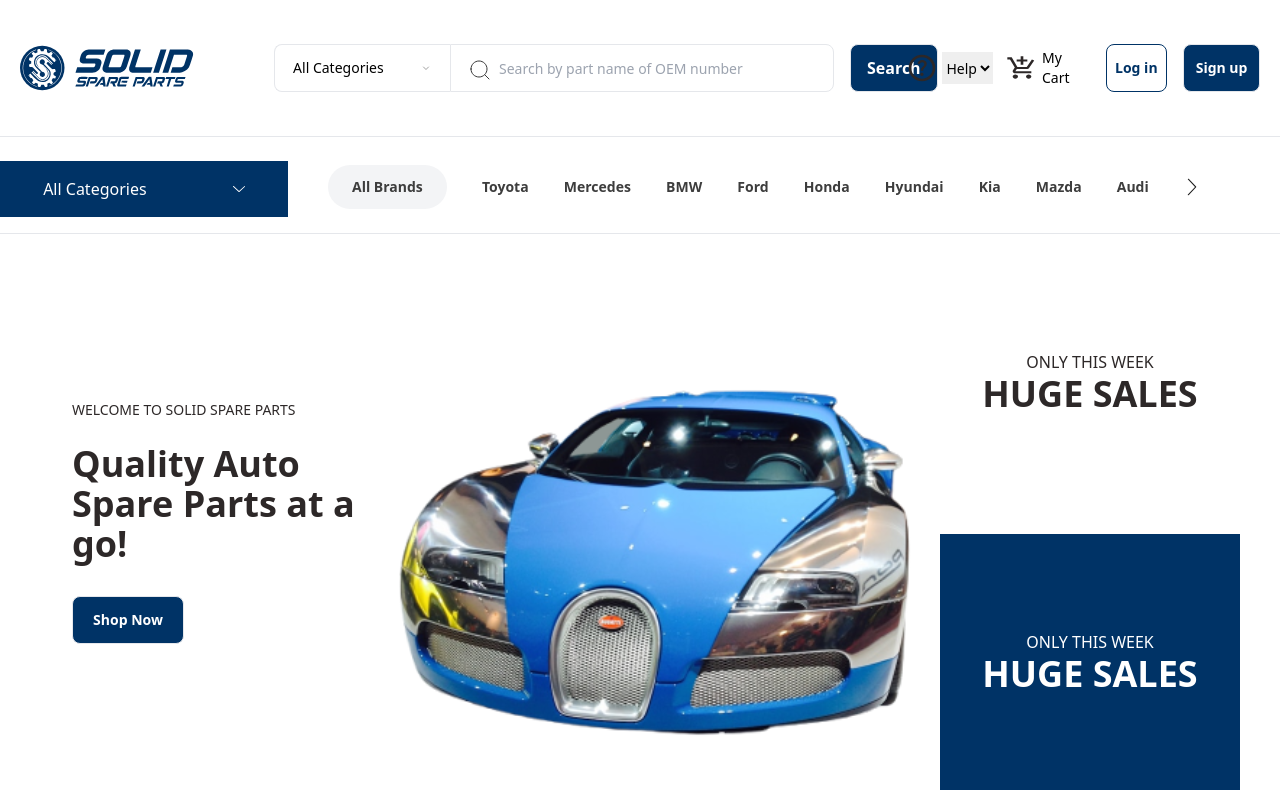
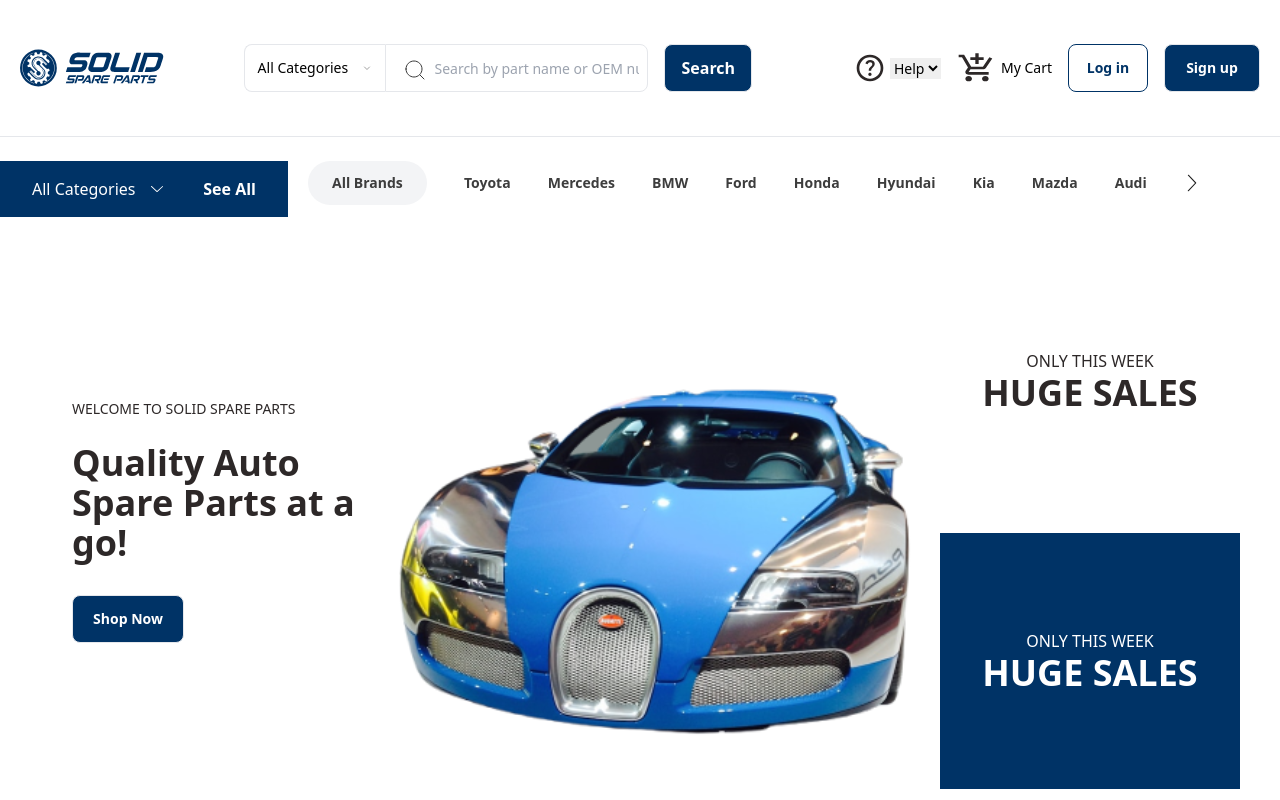
Before and after one commit to Na8aN-web/solid-fe, a React (Create React App) app: page /home in a window 1280 px wide. Shown: the top 800 px of the page. Built offline with nearby package versions, Linux system fonts and the light colour scheme.

Commit message:
Style: Make navbar responsive

```diff
--- a/src/components/Navbar.tsx
+++ b/src/components/Navbar.tsx
@@ -1,56 +1,38 @@
 import React from "react";
-import solidLogo from "../images/Frame 47.svg";
-import help from "../images/help.svg";
-import cart from "../images/cart.svg";
-import arrowDown from "../images/arrow-down.svg";
-import arrowDownWhite from "../images/arrow-right-white.svg";
-import arrowRight from "../images/arrowright.svg";
-import search from "../images/search.svg";
-import bodyParts from "../images/game-icons_race-car.svg";
-import electronics from "../images/iconoir_electronics-chip.svg";
-import performanceParts from "../images/performance-part.svg";
-import repairParts from "../images/repair-parts.svg";
-import wheelsTyres from "../images/wheels-tyres.svg";
-import toolsEquip from "../images/tools-equip.png";
-import steering from "../images/steering.svg";
-import filters from "../images/filter.svg";
-import coolingHeat from "../images/cooling-heat.svg";
-import airCondition from "../images/air-conditioner.svg";
-import carHeader from "../images/car-header.svg";
-// import solidLogo from "../images/Frame 47.svg";
-// import help from "../images/help.svg";
-// import cart from "../images/cart.svg";
-// import arrowDown from "../images/arrow-down.svg";
-// import arrowDownWhite from "../images/arrow-right-white.svg";
-// import arrowRight from "../images/arrowright.svg";
-// import search from "../images/search.svg";
-// import bodyParts from "../images/game-icons_race-car.svg";
-// import electronics from "../images/iconoir_electronics-chip.svg";
-// import performanceParts from "../images/performance-part.svg";
-// import repairParts from "../images/repair-parts.svg";
-// import wheelsTyres from "../images/wheels-tyres.svg";
-// import toolsEquip from "../images/tools-equip.png";
-// import steering from "../images/steering.svg";
-// import filters from "../images/filter.svg";
-// import coolingHeat from "../images/cooling-heat.svg";
-// import airCondition from "../images/air-conditioner.svg";
-
 
 const Navbar = () => {
   return (
     <div className="flex flex-col">
-      <header className="border-b">
-        <div className="flex justify-between items-center py-11 px-5 border-b">
-          <div className="flex gap-20">
-            <img src="/Frame 47.svg" alt="solid-logo" />
-            {/* dropdown */}
+      <header>
+        <div className="flex items-center pt-11 px-5 w-full relative lg:gap-20 lg:border-b lg:pb-11">
+          <div className="flex flex-col lg:flex-row gap-4 w-full lg:w-auto">
+            <div className="flex justify-between">
               <div className="flex gap-4">
-              <div className="flex">
-                <div className="flex justify-around items-center w-44 h-12 border border-r-0 rounded-l-lg">
+                <img src="/hamburger.svg" alt="" className="w-6 lg:hidden" />
+                <img
+                  src="/Frame 47.svg"
+                  alt="solid-logo"
+                  className="w-32 lg:w-44"
+                />
+              </div>
+              <img src="/cart.svg" alt="" className="w-8 lg:hidden" />
+            </div>
+            {/* mobile input */}
+            <input
+              type="text"
+              className="border h-12 w-full p-2 rounded-lg lg:rounded-r-lg text-sm pl-12 lg:hidden"
+              placeholder="Search by part name of OEM number"
+            />
+          </div>
+          <div className="hidden lg:flex w-full">
+            {/* input search */}
+            <div className="flex gap-4 w-full">
+              <div className="flex w-full">
+                <div className="flex justify-around items-center w-52 gap-1 h-12 px-2 border border-r-0 rounded-l-lg">
                   <p className="text-sm">All Categories</p>
                   <img src="/arrow-down.svg" alt="arrow-down" className="w-3" />
                 </div>
-                <div className="relative">
+                <div className="relative max-w-96 w-full">
                   <img
                     src="/search.svg"
                     alt="search"
@@ -58,8 +40,8 @@
                   />
                   <input
                     type="text"
-                    className="border h-12 w-96 p-2 rounded-r-lg text-sm pl-12"
-                    placeholder="Search by part name of OEM number"
+                    className="border h-12 w-full p-2 rounded-r-lg text-sm pl-12"
+                    placeholder="Search by part name or OEM number"
                   />
                 </div>
               </div>
@@ -70,42 +52,43 @@
                 Search
               </button>
             </div>
-          </div>
             {/* User Options */}
-          <div className="flex gap-4 items-center">
-            <div className="flex gap-1">
+            <div className="flex gap-4 items-center justify-end w-full">
+              <div className="flex gap-1 items-center">
                 <img src="/help.svg" alt="help" className="w-8" />
                 <select defaultValue="" name="" id="" className="text-sm">
                   <option value="">Help</option>
                 </select>
               </div>
-            <div className="flex gap-1">
-              <img src="cart.svg" alt="cart" className="w-8" />
+              <div className="flex gap-1 items-center">
+                <img src="cart.svg" alt="cart" className="w-auto" />
                 <p className="text-sm">My Cart</p>
               </div>
               <button
                 type="submit"
-              className="border border-primary h-12 w-16 rounded-lg bg-white text-primary text-sm font-semibold"
+                className="border border-primary h-12 w-20 rounded-lg bg-white text-primary text-sm font-semibold"
               >
                 Log in
               </button>
               <button
                 type="submit"
-              className="border h-12 w-20 rounded-lg bg-primary text-white text-sm font-semibold"
+                className="border h-12 w-24 rounded-lg bg-primary text-white text-sm font-semibold"
               >
                 Sign up
               </button>
+            </div>
           </div>
         </div>
 
         {/* Main Navigation with Sidebar Dropdown */}
         <div>
           <nav>
-            <div className="flex items-start w-full gap-10 pt-6 pb-4 pr-20">
+            <div className="flex flex-col lg:flex-row items-start w-full gap-5 pt-6 pb-4  pr-20">
               {/* Sidebar Contents */}
-              <aside className="relative">
-                <div className="">
-                  <div className="flex justify-around items-center w-72 h-14 bg-primary">
+              <aside>
+                <div className="w-full">
+                  <div className="flex items-center justify-between gap-4 w-screen px-8 sm:w-72 h-14 bg-primary">
+                    <div className="flex items-center gap-4">
                       <p className="text-base text-white font-normal">
                         All Categories
                       </p>
@@ -114,6 +97,10 @@
                         alt="arrow-down"
                         className="w-3"
                       />
+                    </div>
+                    <p className="text-base text-white font-semibold">
+                      See All
+                    </p>
                   </div>
                   {/* <ul className="flex flex-col justify-around items-start h-inherit px-11 py-3 bg-white text-gray-500 text-sm font-normal">
                     <li className="flex items-center gap-4">
@@ -161,7 +148,7 @@
                 </div>
               </aside>
               {/* main navigation */}
-              <ul className="flex w-full justify-between items-center pt-1 text-customGray1 text-sm font-semibold">
+              <ul className="flex w-full justify-between items-center text-customGray1 text-sm font-semibold">
                 <li className="bg-gray-100 rounded-3xl px-6 py-3">
                   All Brands
                 </li>
@@ -175,7 +162,11 @@
                 <li>Mazda</li>
                 <li>Audi</li>
                 <li>
-                  <img src="/arrowright.svg" alt="arrow-right" className="w-4" />
+                  <img
+                    src="/arrowright.svg"
+                    alt="arrow-right"
+                    className="w-4"
+                  />
                 </li>
               </ul>
             </div>
```
Also changed, not shown: public/hamburger.svg (added). Lines whose indentation alone changed are shown as unchanged.
